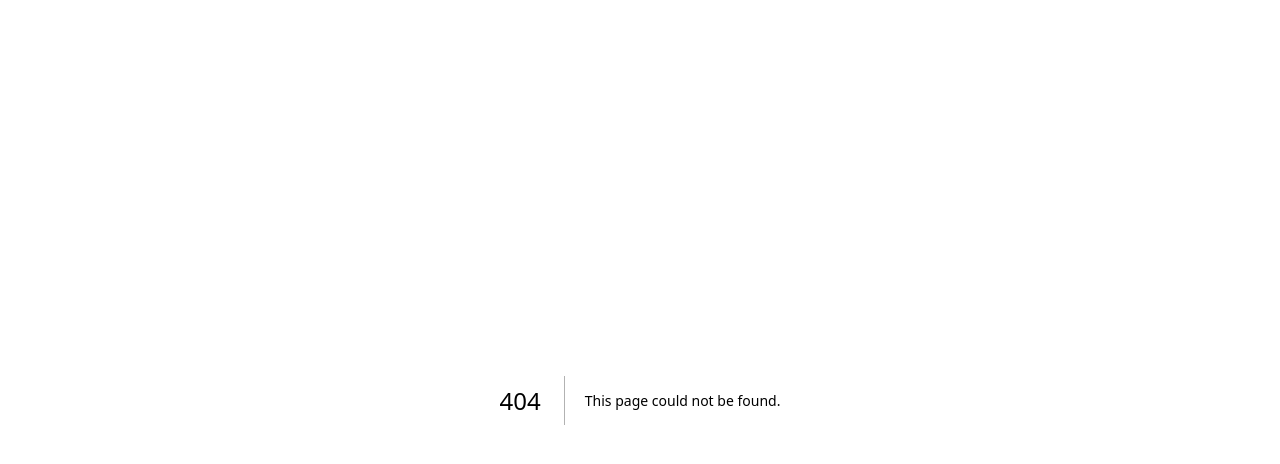
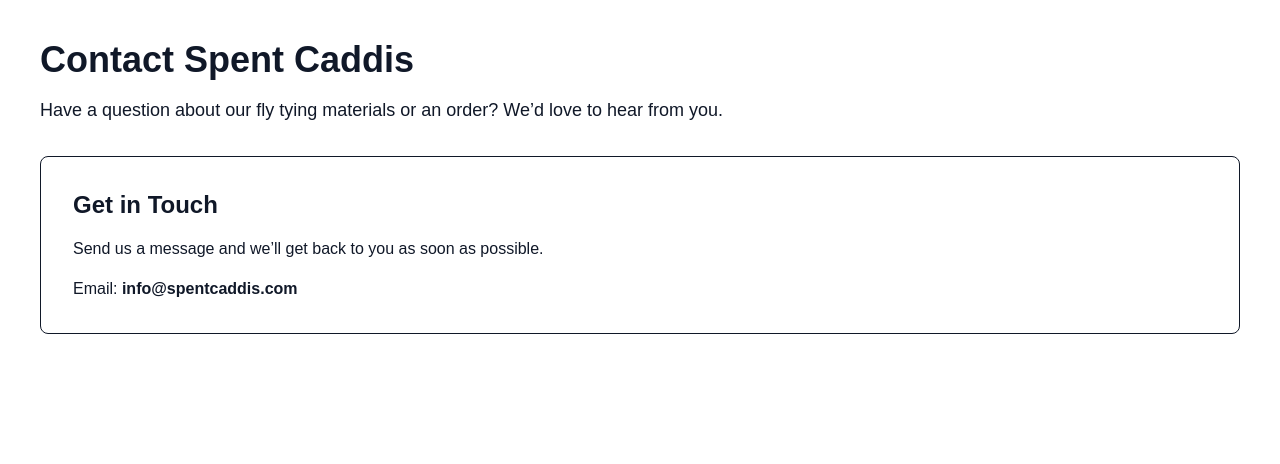
Before and after one commit to spentcaddis1/spent-caddis, a Next.js app: page /contact in a window 1280 px wide. Before the commit this address had no page. Shown: the top 464 px of the page. Built offline with nearby package versions, Linux system fonts and the light colour scheme.

Commit message:
add contact page

```diff
--- /dev/null
+++ b/app/contact/page.tsx
@@ -0,0 +1,28 @@
+export default function ContactPage() {
+  return (
+    <main className="min-h-screen bg-white text-gray-900 p-10">
+      <h1 className="text-4xl font-bold mb-4">
+        Contact Spent Caddis
+      </h1>
+
+      <p className="text-lg mb-8">
+        Have a question about our fly tying materials or an order?
+        We’d love to hear from you.
+      </p>
+
+      <div className="rounded-lg border p-8">
+        <h2 className="text-2xl font-semibold mb-4">
+          Get in Touch
+        </h2>
+
+        <p className="mb-4">
+          Send us a message and we’ll get back to you as soon as possible.
+        </p>
+
+        <p>
+          Email: <strong>info@spentcaddis.com</strong>
+        </p>
+      </div>
+    </main>
+  );
+}
```
